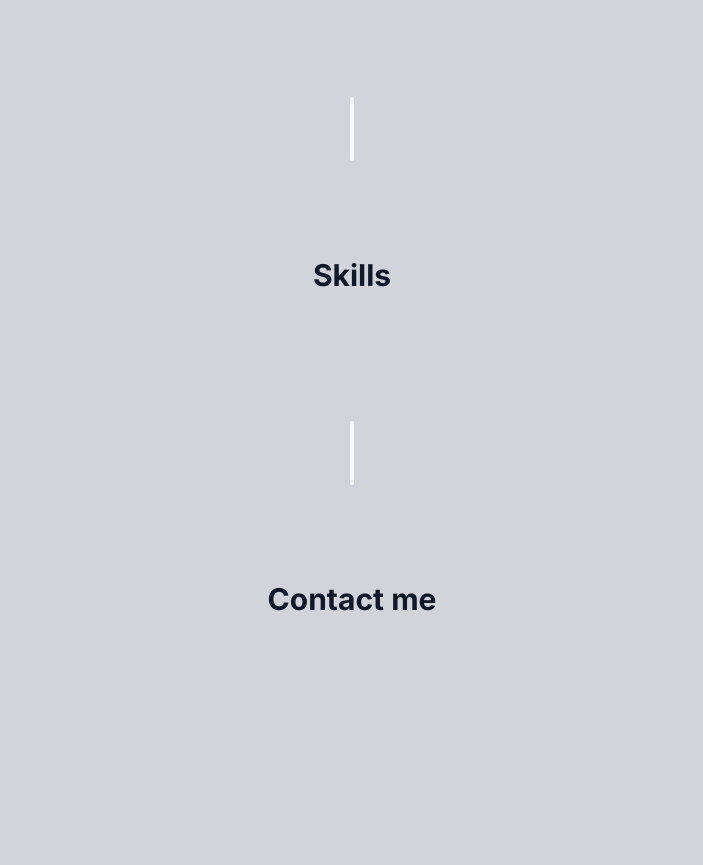
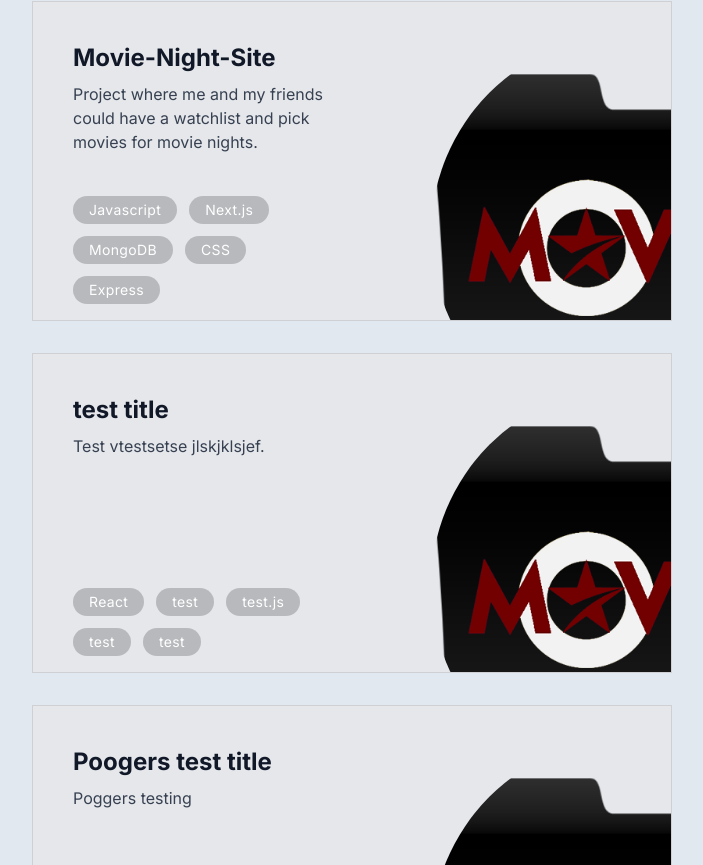
Before and after one commit to thonems/portfolio-site, a Next.js app: page / in a window 1280 px wide. Shown: the part 1355-2220 px from the top of the page, without its empty margins (288-991 px from the left). Before the commit the page ends 2100 px from the top, so only its background shows below. Built offline with nearby package versions, Linux system fonts and the light colour scheme.

Commit message:
changed background and colors for buttons. Added nav functions. Projects is done.

```diff
--- a/app/layout.tsx
+++ b/app/layout.tsx
@@ -17,7 +17,7 @@ export default function RootLayout({
 }) {
   return (
     <html lang="en">
-      <body className={`${inter.className} relative bg-gray-300 text-gray-900`}>
+      <body className={`${inter.className} relative bg-slate-200 text-gray-900`}>
         <div className="bg-[#fbe2e3] absolute top-[-6rem] -z-10 right-[11rem] h-[31rem] w-[31rem] blur-[9rem] rounded-full sm:w-[68rem]"></div>
         <div className="bg-[#dbd7fb] absolute top-[-1rem] left-[-34rem] h-[31rem] w-[50rem] -z-10 blur-[9rem] rounded-full sm:w-[68rem] md:left-[-33rem] lg:left-[-27rem] xl:left-[-15rem] 2xl:left-[-5rem]"></div>
         <Header />
--- a/components/Intro.tsx
+++ b/components/Intro.tsx
@@ -7,7 +7,7 @@ import {HiDownload} from "react-icons/hi";
 
 export default function Intro(){
     return (
-        <section className='mb-32 max-w-[45rem] text-center sm:mb-0'>
+        <section className='scroll-mt-32 mb-32 max-w-[45rem] text-center sm:mb-0'id='home'>
             <div className='flex items-center justify-center'>
                 <div className="mt-4">
 
--- a/components/about-me.tsx
+++ b/components/about-me.tsx
@@ -2,7 +2,7 @@ import React from 'react';
 
 export default function About(){
     return (
-        <section className='mb-28 text-center leading-6 max-w-[40rem] sm:mb-36'>
+        <section className='scroll-mt-32 mb-28 text-center leading-6 max-w-[40rem] sm:mb-36' id="about">
             <h2 className='text-3xl font-bold mb-8'>About me</h2>
             <p className='mb-3'>
                 Lorem ipsum dolor, sit amet consectetur adipisicing elit. Ullam, autem! A, eos libero asperiores officia commodi non fuga nobis quasi nesciunt earum labore doloremque rem consequuntur excepturi dolor consectetur alias.
--- a/components/contact.tsx
+++ b/components/contact.tsx
@@ -2,7 +2,7 @@ import React from 'react';
 
 export default function Contact(){
     return (
-        <section>
+        <section id="contact" className='scroll-mt-32'>
             <h2 className='text-3xl font-bold mb-8'>Contact me</h2>
         </section>
     )
--- a/components/header.tsx
+++ b/components/header.tsx
@@ -7,7 +7,7 @@ import Link from "next/link";
 
 export default function Header() {
     return (
-    <header className="z-[1000] relative">
+    <header className="z-[1000] relative scroll-mt-32" id="home">
         <motion.div className="fixed top-0 left-1/2 h-[4.5rem] w-full rounded-none border-white border-opacity-50 bg-white bg-opacity-80 shadow-lg shadow-black/[0.04] backdrop-blur-[0.5rem] sm:top-6 sm:h-[3.20rem] sm:w-[36rem] sm:rounded-full "
         initial={{y:-100, x:"-50%", opacity:0}}
         animate={{y:0, x:"-50%", opacity:1}}
--- a/components/projects.tsx
+++ b/components/projects.tsx
@@ -1,9 +1,30 @@
 import React from 'react';
+import { projects} from "@/lib/data";
+import Image from 'next/image';
+
 
 export default function Projects(){
     return (
-        <section>
+        <section className='scroll-mt-32 mb-24' id='projects'>
             <h2 className='text-3xl font-bold mb-8'>Projects</h2>
+            <div>
+                {
+                    projects.map((project, i) => (
+                        <section className='relative bg-gray-200 border border-black/10 sm:h-[20rem] overflow-hidden max-w-[40rem] sm:pr-8 mb-4 sm:mb-8 hover:bg-gray-400 transition' key={project.title}>
+                            <div className='flex flex-col py-4 px-5 sm:pl-10 sm:pt-10 sm:pr-2 sm:max-w-[50%] h-full'>
+                                <h3 className='font-bold text-2xl'>{project.title}</h3>
+                                <p className='mt-2 leading-6 text-gray-700'>{project.description}</p>
+                                <ul className='flex flex-wrap sm:mt-auto mt-5 gap-3'>
+                                    {project.tech.map((tech, i) =>(
+                                    <li key={i} className='bg-black/20 px-4 py-1 rounded-full text-sm tracking-wide text-white '>{tech}</li>
+                                    ))}
+                                </ul>
+                            </div>
+                            <Image src={project.image} className='absolute top-8 -right-40 rounded-full w-[25rem]' alt={project.title} />
+                        </section>
+                    ))
+                }
+            </div>
         </section>
     )
 }
--- a/components/skills.tsx
+++ b/components/skills.tsx
@@ -2,7 +2,7 @@ import React from 'react';
 
 export default function Skills(){
     return (
-        <section>
+        <section id='skills' className='scroll-mt-32'>
             <h2 className='text-3xl font-bold mb-8'>Skills</h2>
         </section>
     )
--- a/lib/data.ts
+++ b/lib/data.ts
@@ -29,7 +29,7 @@ export const links = [
   },
 ] as const;
 
-export const experiencesData = [
+export const experiences = [
   {
     title: "Graduated Bachelor i informasjonsteknologi",
     location: "Oslo",
@@ -56,31 +56,31 @@ export const experiencesData = [
   },
 ] as const;
 
-export const projectsData = [
+export const projects = [
   {
     title: "Movie-Night-Site",
     description:
       "Project where me and my friends could have a watchlist and pick movies for movie nights.",
-    tags: ["Javascript", "Next.js", "MongoDB", "CSS", "Express"],
-    imageUrl: movieImg,
+    tech: ["Javascript", "Next.js", "MongoDB", "CSS", "Express"],
+    image: movieImg,
   },
   {
-    title: "test",
+    title: "test title",
     description:
       "Test vtestsetse jlskjklsjef.",
-    tags: ["React", "test", "test.js", "test", "test"],
-    imageUrl: portfolioImg,
+    tech: ["React", "test", "test.js", "test", "test"],
+    image: portfolioImg,
   },
   {
-    title: "Poogers",
+    title: "Poogers test title",
     description:
       "Poggers testing",
-    tags: ["test", "test.js", "test", "test", "test"],
-    imageUrl: testImg,
+    tech: ["test", "test.js", "test", "test", "test"],
+    image: testImg,
   },
 ] as const;
 
-export const skillsData = [
+export const skills = [
   "C#",
   "C",
   "Kotling",
```
